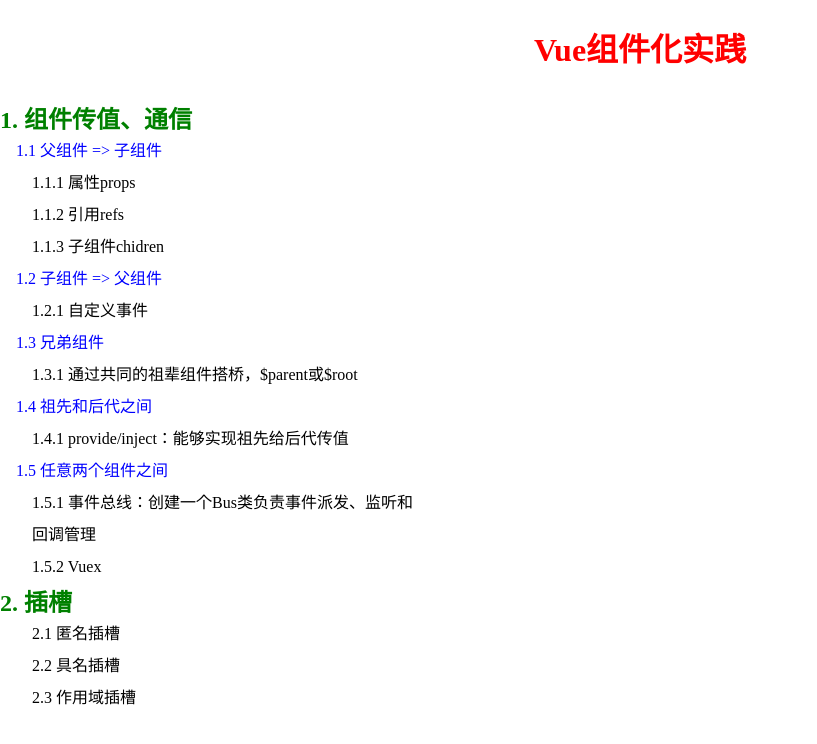
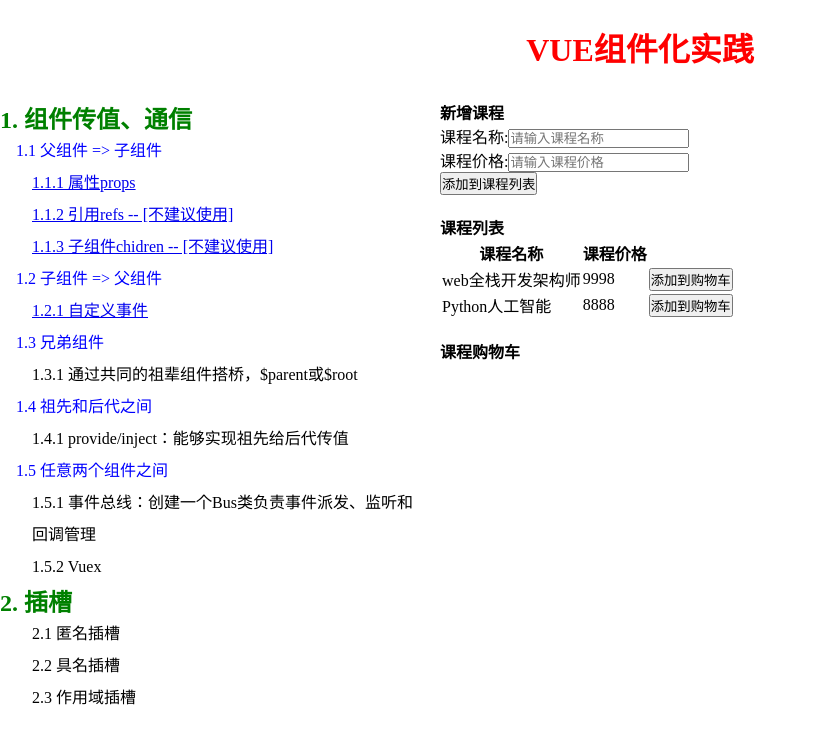
Before and after one commit to borealRoc/full-stack-study, a Vue app in the folder Vue/01component/: page /course in a window 1280 px wide. Shown: the top 744 px of the page, without its empty margins (0-817 px from the left). Built offline with nearby package versions, Linux system fonts and the light colour scheme.

Commit message:
vue父子组件通信方法

```diff
--- a/Vue/01component/src/App.vue
+++ b/Vue/01component/src/App.vue
@@ -1,18 +1,22 @@
 <template>
   <div id="app">
-    <ComPratice msg="Welcome to Your Vue.js App"/>
+    <ComPratice course="vue" title="组件化" ref="ComPratice" />
   </div>
 </template>
 
 <script>
-import ComPratice from './components/ComPratice.vue'
+import ComPratice from "./views/ComPratice.vue";
 
 export default {
-  name: 'app',
+  name: "app",
   components: {
     ComPratice
+  },
+  mounted() {
+    this.$refs.ComPratice.course = "VUE"
+    this.$children[0].title = "组件化实践"
   }
-}
+};
 </script>
 
 <style>
--- /dev/null
+++ b/Vue/01component/src/components/AddCourse.vue
@@ -0,0 +1,38 @@
+<template>
+  <div class="add-course-comp">
+    <h4>新增课程</h4>
+    <div class="course-item">
+      <label>课程名称:</label>
+      <input type="text" placeholder="请输入课程名称" v-model="courseItem.name" />
+    </div>
+    <div class="course-item">
+      <label>课程价格:</label>
+      <input type="text" placeholder="请输入课程价格" v-model="courseItem.price" />
+    </div>
+    <button @click="addToLists">添加到课程列表</button>
+  </div>
+</template>
+
+<script>
+export default {
+    name: 'AddCourse',
+    data() {
+        return {
+            courseItem: {
+                name: '',
+                price: null
+            }
+        }
+    },
+    methods: {
+        addToLists() {
+            this.$emit('addToLists', this.courseItem)
+            this.courseItem.name = ''
+            this.courseItem.price = ''
+        }
+    },
+};
+</script>
+
+<style lang="scss" scoped>
+</style>
--- /dev/null
+++ b/Vue/01component/src/components/CourseCart.vue
@@ -0,0 +1,78 @@
+<template>
+  <div class="course-cart-comp">
+    <h4>课程购物车</h4>
+    <table v-if="courseCarts.length > 0">
+      <thead>
+        <tr>
+          <th>勾选</th>
+          <th>课程名称</th>
+          <th>课程价格</th>
+          <th>数量</th>
+          <th>价格</th>
+        </tr>
+      </thead>
+      <tbody>
+        <tr
+          v-for="(courseCart, index) in courseCarts"
+          :key="index"
+          :class="{active: courseCart.isActive}"
+        >
+          <td>
+            <input type="checkbox" v-model="courseCart.isActive" />
+          </td>
+          <td>{{courseCart.name}}</td>
+          <td>{{courseCart.price}}</td>
+          <td>
+            <button @click="minus(index)">-</button>
+            {{courseCart.count}}
+            <button @click="add(index)">+</button>
+          </td>
+          <td>{{courseCart.price * courseCart.count}}</td>
+        </tr>
+        <tr>
+          <td>结算</td>
+          <td colspan="2">{{activeCartsLen}}/{{totalCartsLen}}</td>
+          <td colspan="2">{{totalPrice}}</td>
+        </tr>
+      </tbody>
+    </table>
+  </div>
+</template>
+
+<script>
+export default {
+  name: "CourseCart",
+  props: ["courseCarts"],
+  methods: {
+    minus(index) {
+      this.$emit("courseCartMinus", index);
+    },
+    add(index) {
+      this.$emit("courseCartAdd", index);
+    }
+  },
+  computed: {
+    activeCartsLen() {
+      return this.courseCarts.filter(item => item.isActive === true).length;
+    },
+    totalCartsLen() {
+        return this.courseCarts.length
+    },
+    totalPrice() {
+        let total = 0
+        this.courseCarts.forEach(item => {
+            if (item.isActive) {
+                total += item.price * item.count
+            }
+        })
+        return total
+    }
+  }
+};
+</script>
+
+<style>
+tr.active {
+  color: green;
+}
+</style>
--- /dev/null
+++ b/Vue/01component/src/components/CourseList.vue
@@ -0,0 +1,37 @@
+<template>
+    <div class="course-lists-comp">
+        <h4>课程列表</h4>
+        <table>
+            <thead>
+                <th>课程名称</th>
+                <th>课程价格</th>
+                <th></th>
+            </thead>
+            <tbody>
+                <tr v-for="(courseList, index) in courseLists" :key="courseList.id">
+                    <td>{{courseList.name}}</td>
+                    <td>{{courseList.price}}</td>
+                    <td><button @click="addToCart(index)">添加到购物车</button></td>
+                </tr>
+            </tbody>
+        </table>
+    </div>
+</template>
+
+<script>
+    export default {
+        name: 'CourseList',
+        props: ['courseLists'],
+        methods: {
+            addToCart(index) {
+                this.$emit('addToCart', index)
+            }
+        },
+    }
+</script>
+
+<style>
+.course-lists-comp {
+    margin: 20px 0;
+}
+</style>
--- a/Vue/01component/src/router/index.js
+++ b/Vue/01component/src/router/index.js
@@ -1,23 +1,23 @@
 import Vue from 'vue'
 import VueRouter from 'vue-router'
-import Home from '../views/Home.vue'
+import Course from '../views/Course'
 
 Vue.use(VueRouter)
 
 const routes = [
   {
-    path: '/',
-    name: 'Home',
-    component: Home
+    path: '/course',
+    name: 'course',
+    component: Course
   },
-  {
-    path: '/about',
-    name: 'About',
-    // route level code-splitting
-    // this generates a separate chunk (about.[hash].js) for this route
-    // which is lazy-loaded when the route is visited.
-    component: () => import(/* webpackChunkName: "about" */ '../views/About.vue')
-  }
+  // {
+  //   path: '/about',
+  //   name: 'About',
+  //   // route level code-splitting
+  //   // this generates a separate chunk (about.[hash].js) for this route
+  //   // which is lazy-loaded when the route is visited.
+  //   component: () => import(/* webpackChunkName: "about" */ '../views/About.vue')
+  // }
 ]
 
 const router = new VueRouter({
--- a/Vue/01component/src/views/About.vue
+++ /dev/null
@@ -1,5 +0,0 @@
-<template>
-  <div class="about">
-    <h1>This is an about page</h1>
-  </div>
-</template>
--- a/Vue/01component/src/components/ComPratice.vue
+++ b/Vue/01component/src/views/ComPratice.vue
@@ -1,19 +1,19 @@
 <template>
   <div class="com-pratice">
-    <h1 class="com-pratice-hd">Vue组件化实践</h1>
+    <h1 class="com-pratice-hd">{{course}}{{title}}</h1>
     <div class="com-pratice-ctn">
       <ul class="com-lists">
         <li class="com-list">
           <h2>1. 组件传值、通信</h2>
           <dl>
             <dt>1.1 父组件 => 子组件</dt>
-            <dd>1.1.1 属性props</dd>
-            <dd>1.1.2 引用refs</dd>
-            <dd>1.1.3 子组件chidren</dd>
+            <dd><router-link to="/course">1.1.1 属性props</router-link></dd>
+            <dd><router-link to="/course">1.1.2 引用refs -- [不建议使用]</router-link></dd>
+            <dd><router-link to="/course">1.1.3 子组件chidren -- [不建议使用]</router-link></dd>
           </dl>
           <dl>
             <dt>1.2 子组件 => 父组件</dt>
-            <dd>1.2.1 自定义事件</dd>
+            <dd><router-link to="/course">1.2.1 自定义事件</router-link></dd>
           </dl>
           <dl>
             <dt>1.3 兄弟组件</dt>
@@ -39,7 +39,7 @@
         </li>
       </ul>
       <div class="com-ctt">
-
+        <router-view></router-view>
       </div>
     </div>
   </div>
@@ -49,7 +49,8 @@
 export default {
   name: "ComPratice",
   props: {
-    msg: String
+    title: String,
+    course: String,
   }
 };
 </script>
@@ -85,4 +86,7 @@
 dl {
   line-height: 2;
 }
+.com-ctt {
+  padding-left: 20px;
+}
 </style>
--- /dev/null
+++ b/Vue/01component/src/views/Course.vue
@@ -0,0 +1,85 @@
+<template>
+  <div class="course-view">
+    <AddCourse @addToLists="addToLists" />
+    <CourseList :courseLists="courseLists" @addToCart="addToCart" />
+    <CourseCart
+      :courseCarts="courseCarts"
+      @courseCartAdd="courseCartAdd"
+      @courseCartMinus="courseCartMinus"
+    />
+  </div>
+</template>
+
+<script>
+import AddCourse from "../components/AddCourse.vue";
+import CourseList from "../components/CourseList.vue";
+import CourseCart from "../components/CourseCart.vue";
+
+export default {
+  name: "Course",
+  components: {
+    AddCourse,
+    CourseList,
+    CourseCart
+  },
+  data() {
+    return {
+      courseLists: [
+        {
+          id: 0,
+          name: "web全栈开发架构师",
+          price: 9998
+        },
+        {
+          id: 1,
+          name: "Python人工智能",
+          price: 8888
+        }
+      ],
+      courseCarts: []
+    };
+  },
+  methods: {
+    // 添加课程到课程列表
+    addToLists(course) {
+      this.courseLists.push({
+        ...course,
+        id: this.courseLists[this.courseLists.length - 1].id + 1
+      });
+    },
+    // 添加课程到购物车
+    addToCart(index) {
+      const course = this.courseCarts.find(
+        item => item.id === this.courseLists[index].id
+      );
+      if (course) {
+        course.count += 1;
+      } else {
+        this.courseCarts.push({
+          ...this.courseLists[index],
+          count: 1,
+          isActive: false,
+        });
+      }
+    },
+    // 在购物车添加课程
+    courseCartAdd(index) {
+      this.courseCarts[index].count += 1;
+    },
+    // 在购物车减去课程
+    courseCartMinus(index) {
+      const count = this.courseCarts[index].count
+      if (count <= 1) {
+        if (window.confirm("确定要从购物车移除该项吗")) {
+          this.courseCarts.splice(index, 1)
+        }
+      } else {
+          this.courseCarts[index].count -= 1
+      }
+    }
+  }
+};
+</script>
+
+<style lang="scss" scoped>
+</style>
--- a/Vue/01component/src/views/Home.vue
+++ /dev/null
@@ -1,14 +0,0 @@
-<template>
-  <div class="home">
-    <img alt="Vue logo" src="../assets/logo.png">
-    <HelloWorld msg="Welcome to Your Vue.js App"/>
-  </div>
-</template>
-
-<script>
-// @ is an alias to /src
-
-export default {
-  name: 'Home',
-}
-</script>
```
